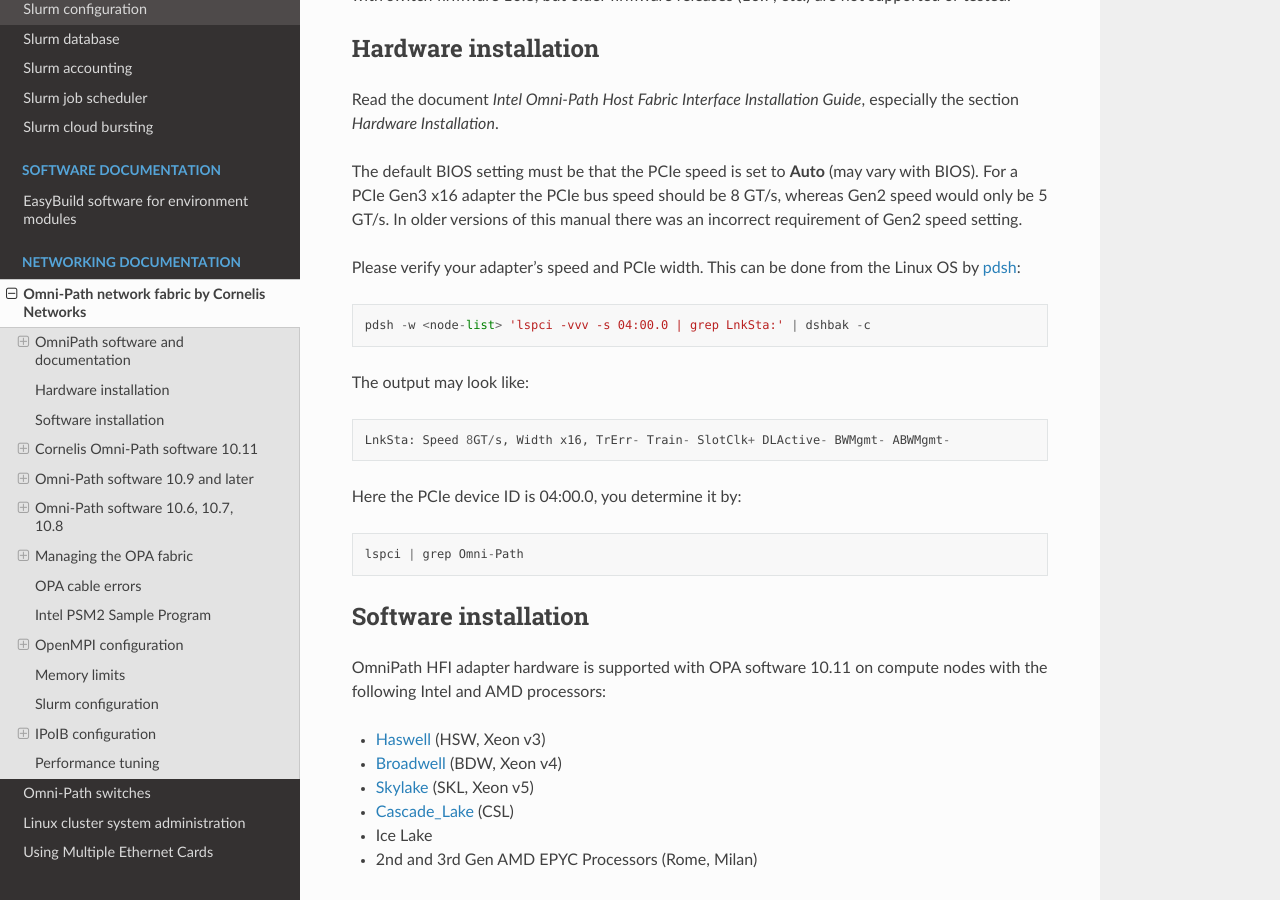
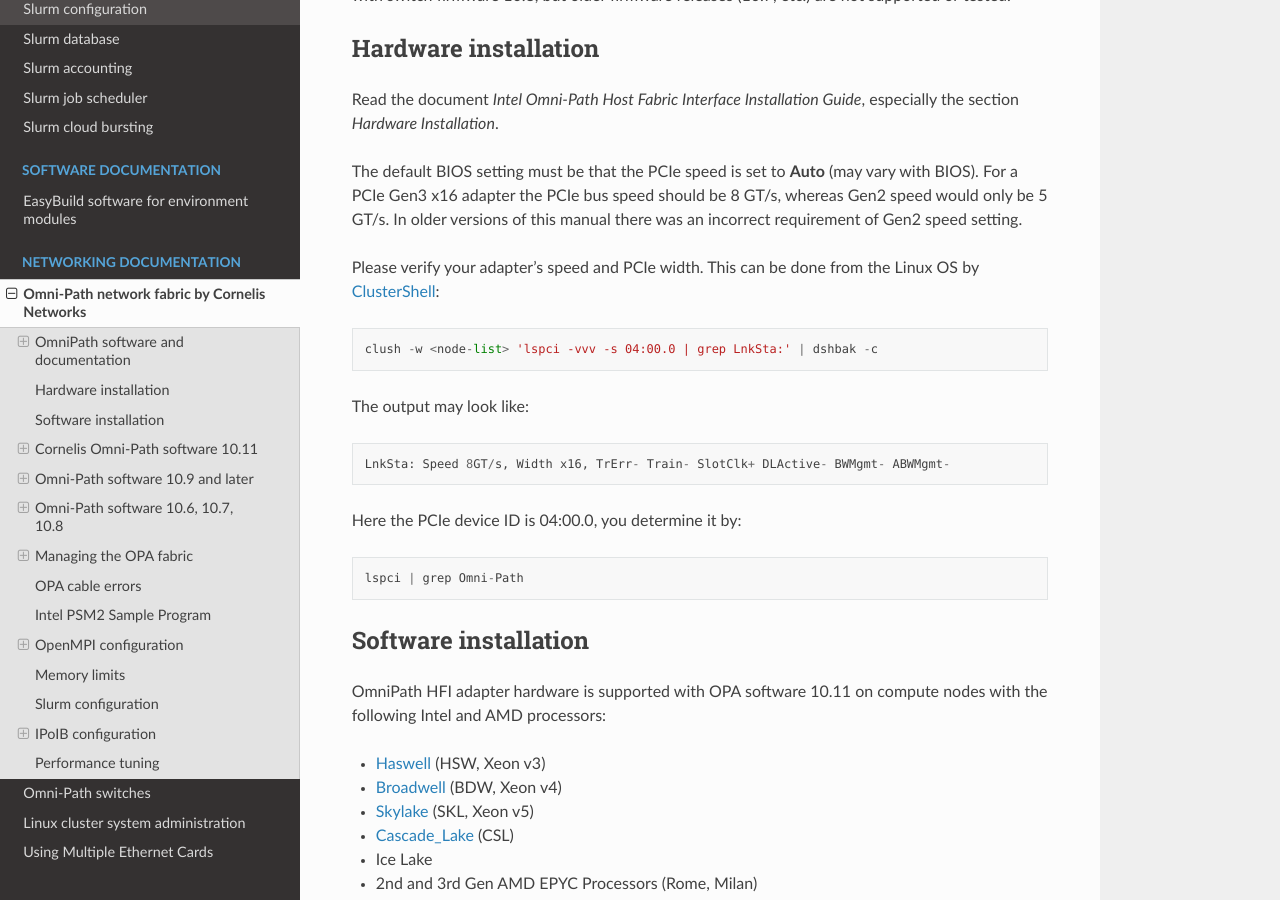
Before and after one commit to OleHolmNielsen/Niflheim_system, a Sphinx documentation site: the page built from docs/OmniPath.rst, in a window 1280 px wide and 900 px high, scrolled down 1926 px. Built offline with Sphinx 7.4.7 and the Read the Docs theme 2.0.0, drawn with Linux system fonts in a browser that asks for light colours; some of the changed text lies outside the part shown.

Commit message:
Refer to ClusterShell in stead of pdsh

```diff
--- a/docs/MultipleEthernetCards.rst
+++ b/docs/MultipleEthernetCards.rst
@@ -177,7 +177,8 @@
 
   /sbin/ip -4 -o link show
 
-We offer a script getmaclist__ using pdsh_ for gathering this information.
+We offer a script getmaclist__ using ClusterShell_ for gathering this information.
 
 __ attachment:attachments/getmaclist
 .. _pdsh: https://linux.die.net/man/1/pdsh
+.. _ClusterShell_tool: https://clustershell.readthedocs.io/en/latest/intro.html
--- a/docs/OmniPath.rst
+++ b/docs/OmniPath.rst
@@ -48,9 +48,9 @@
 In older versions of this manual there was an incorrect requirement of Gen2 speed setting.
 
 Please verify your adapter's speed and PCIe width.
-This can be done from the Linux OS by pdsh_::
+This can be done from the Linux OS by ClusterShell_::
 
-  pdsh -w <node-list> 'lspci -vvv -s 04:00.0 | grep LnkSta:' | dshbak -c
+  clush -w <node-list> 'lspci -vvv -s 04:00.0 | grep LnkSta:' | dshbak -c
 
 The output may look like::
 
@@ -59,6 +59,8 @@
 Here the PCIe device ID is 04:00.0, you determine it by::
 
   lspci | grep Omni-Path
+
+.. _ClusterShell: https://clustershell.readthedocs.io/en/latest/intro.html
 
 Software installation
 =====================
@@ -877,11 +879,9 @@
 
 (installed by the *opa-basic-tools* RPM package).
 
-Check the OPA link quality on a list of nodes using pdsh_::
+Check the OPA link quality on a list of nodes using ClusterShell_::
 
-  pdsh -w <node-list>  'opainfo  | grep Link' | dshbak -c
-
-.. _pdsh: https://linux.die.net/man/1/pdsh
+  clush -w <node-list>  'opainfo  | grep Link' | dshbak -c
 
 The *opa-fastfabric* RPM package (part of the IFS software package) contains a useful host checking script::
 
@@ -1423,7 +1423,7 @@
 
 To display the OPA device *ib0* IP address information on a list of nodes::
 
-  pdsh -w <node-list> '/sbin/ip -4 -o addr show label ib0' | sort
+  clush -w <node-list> '/sbin/ip -4 -o addr show label ib0' | sort
 
 Performance tuning
 ==================
--- a/docs/Slurm_configuration.rst
+++ b/docs/Slurm_configuration.rst
@@ -800,11 +800,7 @@
 
 Finally copy ``/etc/slurm/slurm.conf`` to all compute nodes::
 
-  scp -p /etc/slurm/slurm.conf nodeXXX:/etc/slurm/slurm.conf
-
-It's convenient to use the ``pdsh`` command, see PDSH_.
-
-.. _PDSH: https://wiki.fysik.dtu.dk/niflheim/SLURM#pdsh-parallel-distributed-shell
+  clush -bw <node-list> --copy /etc/slurm/slurm.conf --dest /etc/slurm/slurm.conf
 
 It is important to keep this file **identical** on both the *Head/Master* server and all Compute nodes.
 Remember to include all of the *NodeName=* lines for all compute nodes.
--- a/docs/Slurm_installation.rst
+++ b/docs/Slurm_installation.rst
@@ -694,7 +694,7 @@
 
   yum remove pdsh-mod-slurm
 
-and then later rebuild and install pdsh-mod-slurm, see the :ref:`SLURM` page.
+and then later rebuild and reinstall pdsh-mod-slurm, see the :ref:`SLURM` page.
 
 Upgrade slurmdbd
 ................
--- a/docs/Slurm_operations.rst
+++ b/docs/Slurm_operations.rst
@@ -582,7 +582,7 @@
 ---------------------------------
 
 A crucial tool for the sysadmin is to execute commands in parallel on the compute nodes.
-The widely used pdsh_ tool may be used for this (see also ClusterShell_tool_ below).
+The widely used pdsh_ tool may be used for this (see also ClusterShell_tool_ above).
 
 .. _pdsh: https://github.com/grondo/pdsh
 
```
